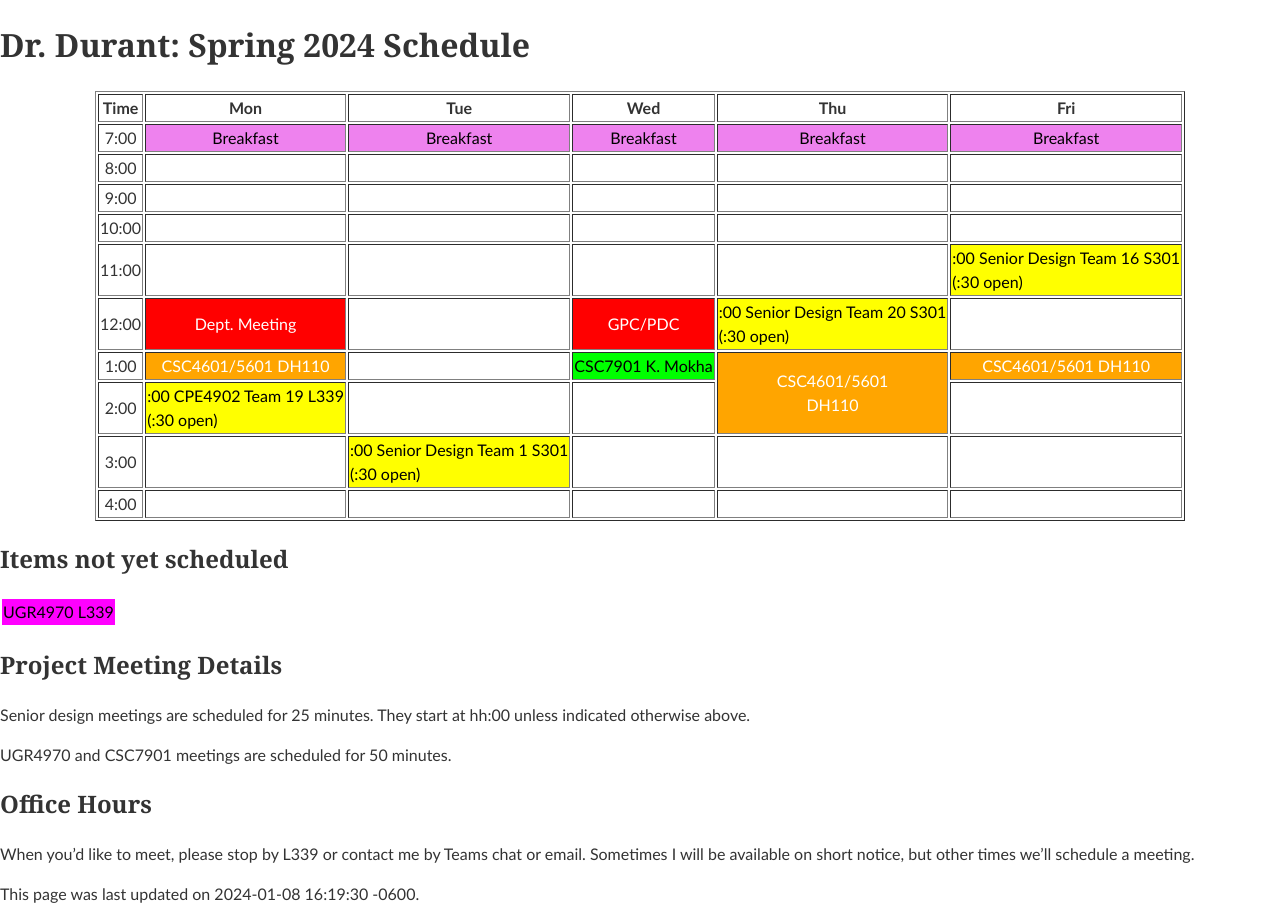
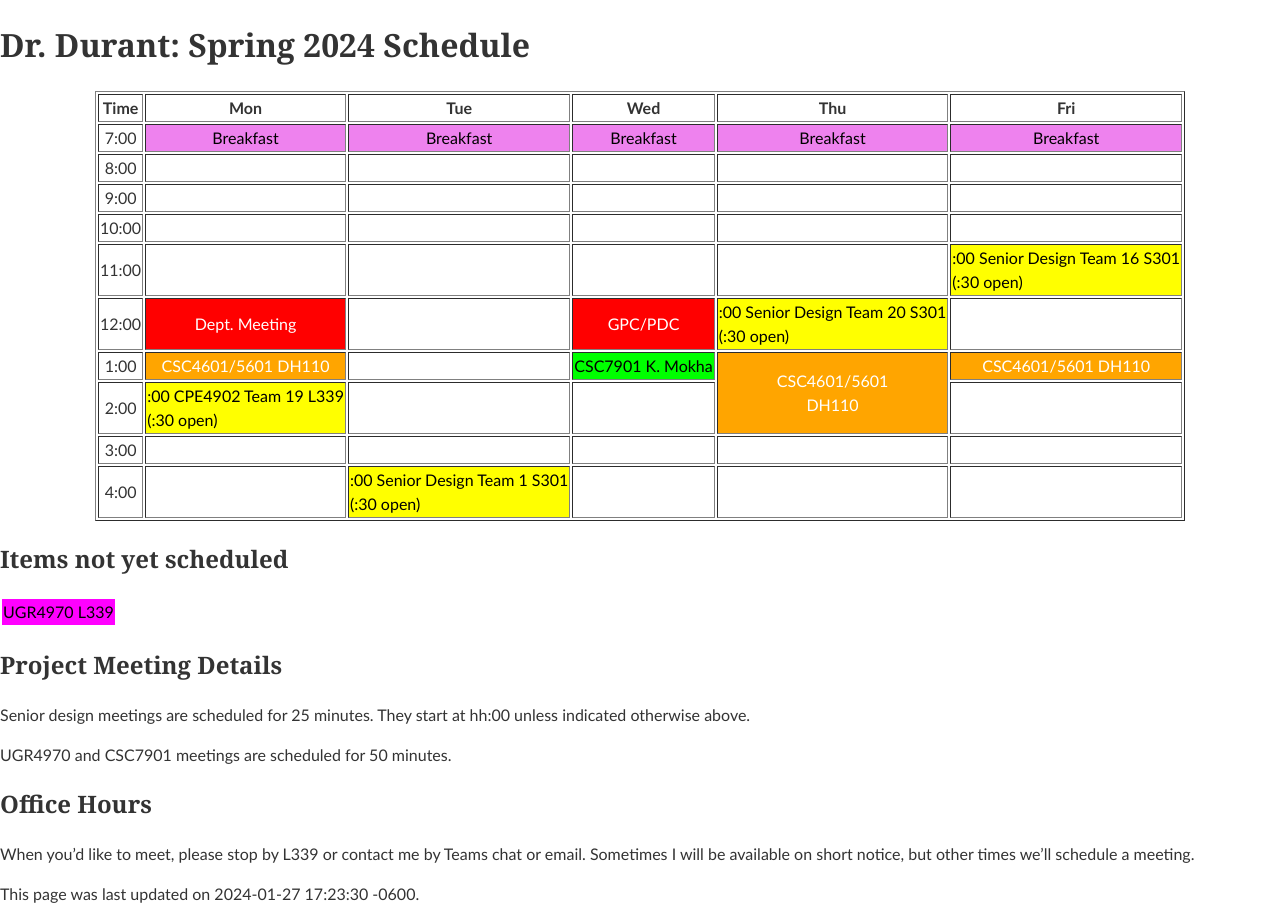
Before and after one commit to edurant/edurant.github.io, a Jekyll site: the page built from sched/s24.md, in a window 1280 px wide. Built offline with Jekyll 4.4.1, drawn with Linux system fonts in a browser that asks for light colours.

Commit message:
s24 sch: change time per team request

```diff
--- a/sched/s24.md
+++ b/sched/s24.md
@@ -1,6 +1,6 @@
 ---
 title: "Dr. Durant: Spring 2024 Schedule"
-date: 2024-01-08 16:19:30 -0600
+date: 2024-01-27 17:23:30 -0600
 ---
 
 <style type="text/css">
@@ -24,8 +24,8 @@ td.lunch   { background-color: violet;  color: black;   }
 <tr><td>12:00</td>  <td class="am">Dept. Meeting</td>                                   <td>&nbsp;</td>                                                         <td class="am">GPC/PDC</td>                     <td class="cpe4902">:00 Senior Design Team 20 S301<br/>(:30 open)</td>  <td>&nbsp;</td>                                                         </tr>
 <tr><td>1:00</td>   <td class="csc4601">CSC4601/5601&nbsp;DH110</td>                    <td>&nbsp;</td>                                                         <td class="csc7901">CSC7901 K.&nbsp;Mokha</td>  <td rowspan="2" class="csc4601">CSC4601/5601<br/>DH110</td>             <td class="csc4601">CSC4601/5601&nbsp;DH110</td>                        </tr>
 <tr><td>2:00</td>   <td class="cpe4902">:00 CPE4902 Team 19 L339<br/>(:30 open)</td>    <td>&nbsp;</td>                                                         <td>&nbsp;</td>                                                                                                         <td>&nbsp;</td>                                                         </tr>
-<tr><td>3:00</td>   <td>&nbsp;</td>                                                     <td class="cpe4902">:00 Senior Design Team 1 S301<br/>(:30 open)</td>   <td>&nbsp;</td>                                 <td>&nbsp;</td>                                                         <td>&nbsp;</td>                                                         </tr>
-<tr><td>4:00</td>   <td>&nbsp;</td>                                                     <td>&nbsp;</td>                                                         <td>&nbsp;</td>                                 <td>&nbsp;</td>                                                         <td>&nbsp;</td>                                                         </tr>
+<tr><td>3:00</td>   <td>&nbsp;</td>                                                     <td>&nbsp;</td>                                                         <td>&nbsp;</td>                                 <td>&nbsp;</td>                                                         <td>&nbsp;</td>                                                         </tr>
+<tr><td>4:00</td>   <td>&nbsp;</td>                                                     <td class="cpe4902">:00 Senior Design Team 1 S301<br/>(:30 open)</td>   <td>&nbsp;</td>                                 <td>&nbsp;</td>                                                         <td>&nbsp;</td>                                                         </tr>
 </table>
 </div>
 
```
